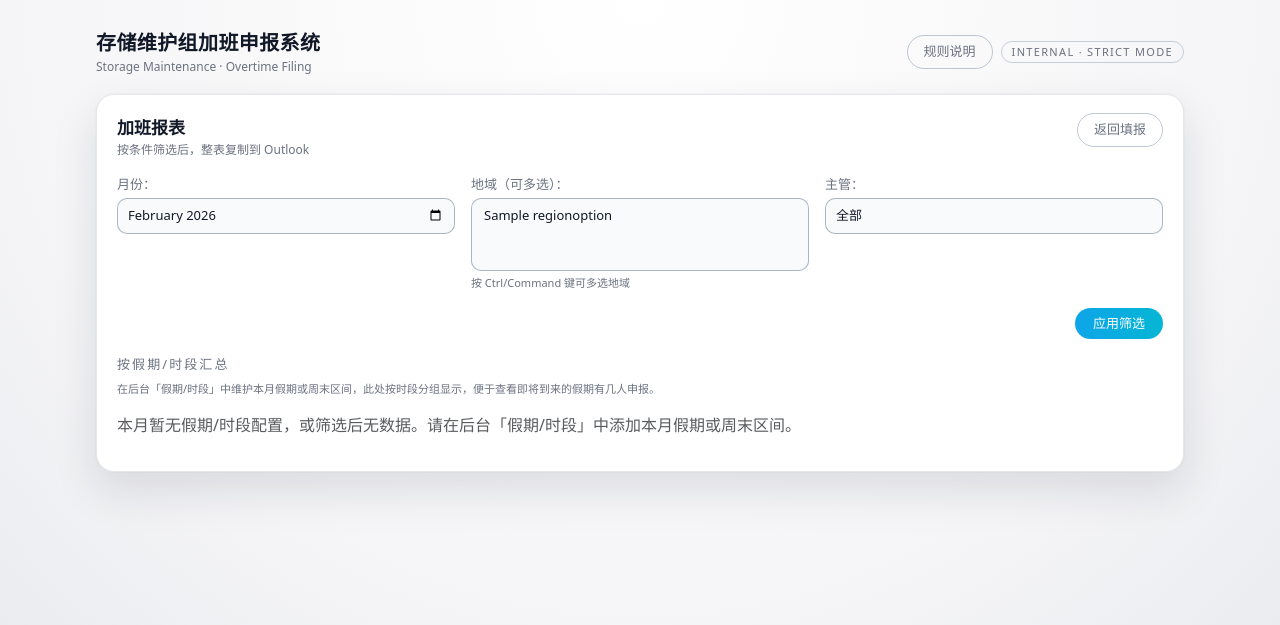
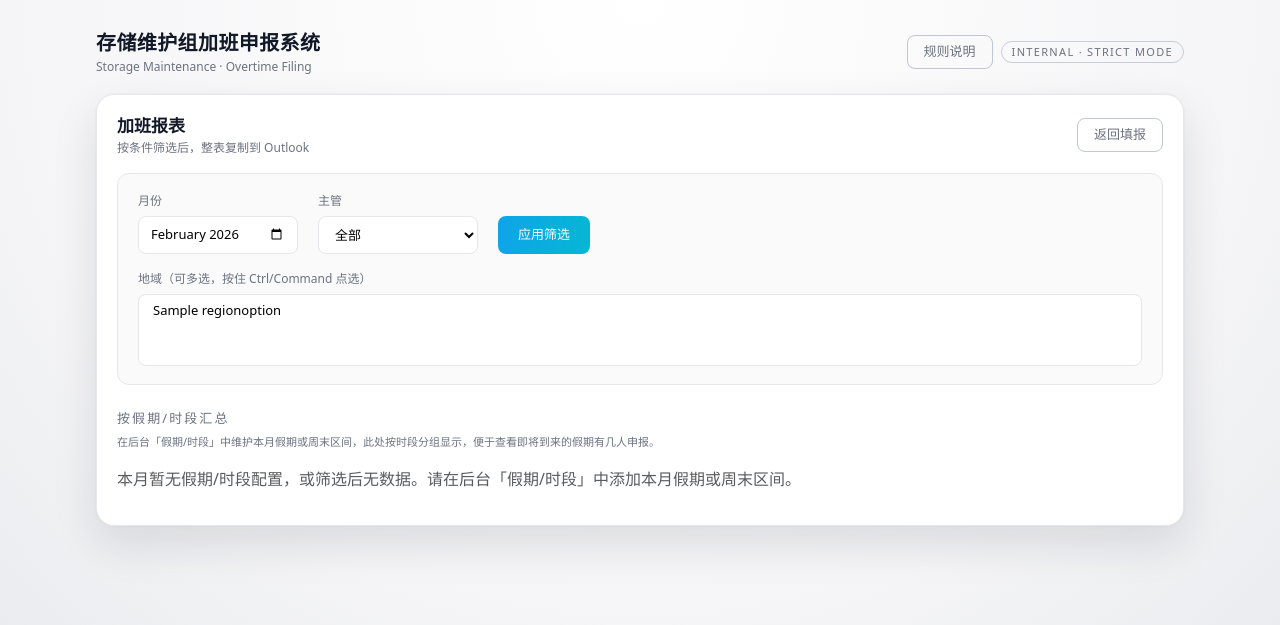
Before and after one commit to Xafuy/overtime-collect, a Django app: page /report/ in a window 1280 px wide. Shown: the top 625 px of the page. Run offline with Django 4.2, Linux system fonts and the light colour scheme; tables that the repository leaves empty hold one stand-in row (values such as "Sample post").

Commit message:
UI: 报表筛选栏两行网格布局与样式统一，时段标题与表格链接美化
Made-with: Cursor

```diff
--- a/templates/base.html
+++ b/templates/base.html
@@ -89,9 +89,9 @@
 
         .oc-panel-header {
             display: flex;
-            align-items: baseline;
+            align-items: center;
             justify-content: space-between;
-            margin-bottom: 12px;
+            margin-bottom: 16px;
         }
 
         .oc-panel-title {
@@ -203,6 +203,114 @@
             border-radius: 10px;
             font-size: 13px;
         }
+
+        /* 报表筛选栏：两行网格，整齐对齐 */
+        .oc-filter-bar {
+            background: #fafafa;
+            border-radius: 12px;
+            padding: 18px 20px;
+            border: 1px solid #e5e7eb;
+        }
+        .oc-filter-grid {
+            display: grid;
+            grid-template-columns: 160px 160px 1fr;
+            grid-template-rows: auto auto;
+            align-items: end;
+            gap: 16px 20px;
+        }
+        .oc-filter-item {
+            display: flex;
+            flex-direction: column;
+            gap: 6px;
+            min-width: 0;
+        }
+        .oc-filter-item.oc-filter-actions {
+            justify-self: start;
+        }
+        .oc-filter-item.oc-filter-full {
+            grid-column: 1 / -1;
+        }
+        .oc-filter-label {
+            font-size: 12px;
+            font-weight: 500;
+            color: var(--oc-text-muted);
+        }
+        .oc-filter-input {
+            width: 100%;
+            height: 38px;
+            padding: 8px 12px;
+            font-size: 13px;
+            border-radius: 8px;
+            border: 1px solid #e5e7eb;
+            background: #fff;
+            box-sizing: border-box;
+        }
+        .oc-filter-input:focus {
+            outline: none;
+            border-color: var(--oc-accent);
+            box-shadow: 0 0 0 2px var(--oc-accent-soft);
+        }
+        .oc-filter-multi {
+            height: 72px;
+            min-height: 72px;
+            padding: 6px 12px;
+        }
+        .oc-filter-btn {
+            height: 38px;
+            padding: 0 20px;
+            border-radius: 8px;
+            font-size: 13px;
+        }
+        @media (max-width: 640px) {
+            .oc-filter-grid {
+                grid-template-columns: 1fr;
+            }
+            .oc-filter-item.oc-filter-full {
+                grid-column: 1;
+            }
+        }
+
+        /* 表格内链接 */
+        table.copy-table a {
+            color: var(--oc-accent);
+            text-decoration: none;
+        }
+        table.copy-table a:hover {
+            text-decoration: underline;
+        }
+
+        /* 按钮与链接统一感 */
+        .btn-outline-secondary:hover {
+            background-color: var(--oc-surface-subtle);
+            color: var(--oc-text-main);
+        }
+        .btn-sm {
+            border-radius: 8px;
+        }
+
+        /* 报表时段块 */
+        .oc-period-block {
+            margin-bottom: 28px;
+        }
+        .oc-period-block:last-child {
+            margin-bottom: 0;
+        }
+        .oc-period-title {
+            font-size: 15px;
+            font-weight: 600;
+            margin-bottom: 10px;
+            display: flex;
+            align-items: center;
+            gap: 8px;
+        }
+        .oc-period-badge {
+            font-size: 12px;
+            font-weight: 500;
+            color: var(--oc-text-muted);
+            background: var(--oc-surface-subtle);
+            padding: 2px 8px;
+            border-radius: 6px;
+        }
     </style>
     {% block extra_head %}{% endblock %}
 </head>
--- a/templates/overtime/report.html
+++ b/templates/overtime/report.html
@@ -9,41 +9,36 @@
                 <div class="oc-panel-title">加班报表</div>
                 <div class="oc-panel-subtitle">按条件筛选后，整表复制到 Outlook</div>
             </div>
-            <div>
             <a href="{% url 'overtime_apply' %}" class="btn btn-outline-secondary btn-sm">返回填报</a>
-            </div>
         </div>
 
         {% block content %}
-        <form method="get" class="row g-3 mb-3">
-            <div class="col-md-4">
-                <label class="form-label">月份：</label>
-                <input type="month" name="month" value="{{ selected_month }}" class="form-control">
+        <form method="get" class="oc-filter-bar mb-4">
+            <div class="oc-filter-grid">
+                <div class="oc-filter-item">
+                    <label class="oc-filter-label">月份</label>
+                    <input type="month" name="month" value="{{ selected_month }}" class="oc-filter-input">
                 </div>
-            <div class="col-md-4">
-                <label class="form-label">地域（可多选）：</label>
-                <select name="region" class="form-control" multiple size="3">
-                    {% for r in region_options %}
-                        <option value="{{ r.name }}" {% if r.name in selected_regions %}selected{% endif %}>
-                            {{ r.name }}
-                        </option>
-                    {% endfor %}
-                </select>
-                <div class="form-text">按 Ctrl/Command 键可多选地域</div>
-            </div>
-            <div class="col-md-4">
-                <label class="form-label">主管：</label>
-                <select name="manager" class="form-control">
+                <div class="oc-filter-item">
+                    <label class="oc-filter-label">主管</label>
+                    <select name="manager" class="oc-filter-input">
                         <option value="">全部</option>
                         {% for m in manager_options %}
-                        <option value="{{ m.name }}" {% if selected_manager == m.name %}selected{% endif %}>
-                            {{ m.name }}
-                        </option>
+                            <option value="{{ m.name }}" {% if selected_manager == m.name %}selected{% endif %}>{{ m.name }}</option>
                         {% endfor %}
                     </select>
                 </div>
-            <div class="col-12 d-flex justify-content-end">
-                <button type="submit" class="btn btn-primary">应用筛选</button>
+                <div class="oc-filter-item oc-filter-actions">
+                    <button type="submit" class="btn btn-primary oc-filter-btn">应用筛选</button>
+                </div>
+                <div class="oc-filter-item oc-filter-full">
+                    <label class="oc-filter-label">地域（可多选，按住 Ctrl/Command 点选）</label>
+                    <select name="region" class="oc-filter-input oc-filter-multi" multiple size="3">
+                        {% for r in region_options %}
+                            <option value="{{ r.name }}" {% if r.name in selected_regions %}selected{% endif %}>{{ r.name }}</option>
+                        {% endfor %}
+                    </select>
+                </div>
             </div>
         </form>
 
@@ -51,14 +46,14 @@
         <div class="form-text mb-3">在后台「假期/时段」中维护本月假期或周末区间，此处按时段分组显示，便于查看即将到来的假期有几人申报。</div>
 
         {% for period, section_records in period_sections %}
-        <div class="mb-4">
-            <h3 class="h6 mb-2">
+        <div class="oc-period-block">
+            <h3 class="oc-period-title">
                 {% if period %}
                     {{ period.name }}（{{ period.start_date|date:"Y-m-d" }} ~ {{ period.end_date|date:"Y-m-d" }}）
                 {% else %}
                     {% if period_sections|length > 1 %}其他日期{% else %}本月申报{% endif %}
                 {% endif %}
-                <span class="badge bg-secondary ms-2">{{ section_records|length }} 人</span>
+                <span class="oc-period-badge">{{ section_records|length }} 人</span>
             </h3>
             <div class="table-responsive mb-2">
                 <table class="copy-table">
```
Lines whose indentation alone changed are shown as unchanged.
